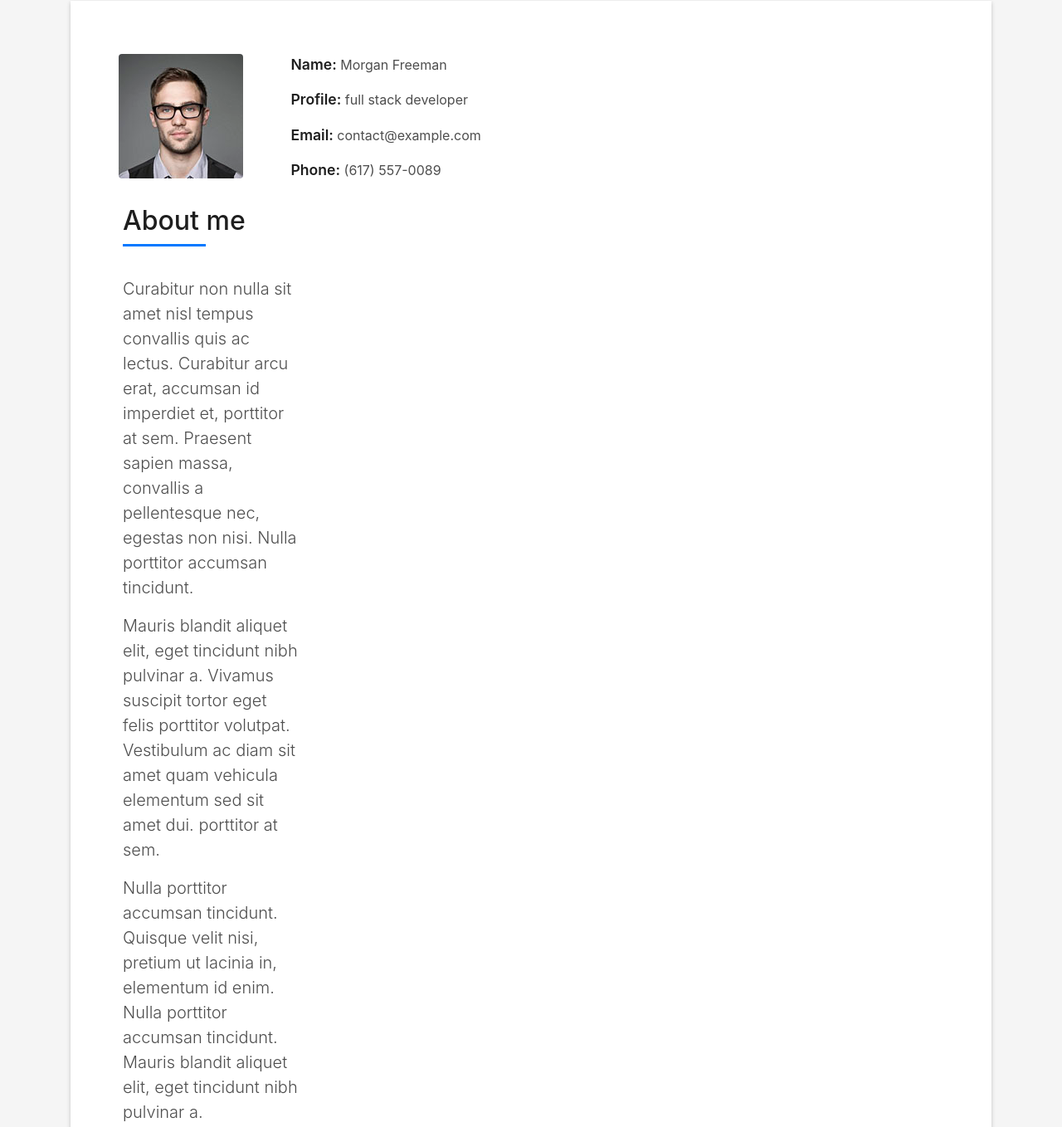
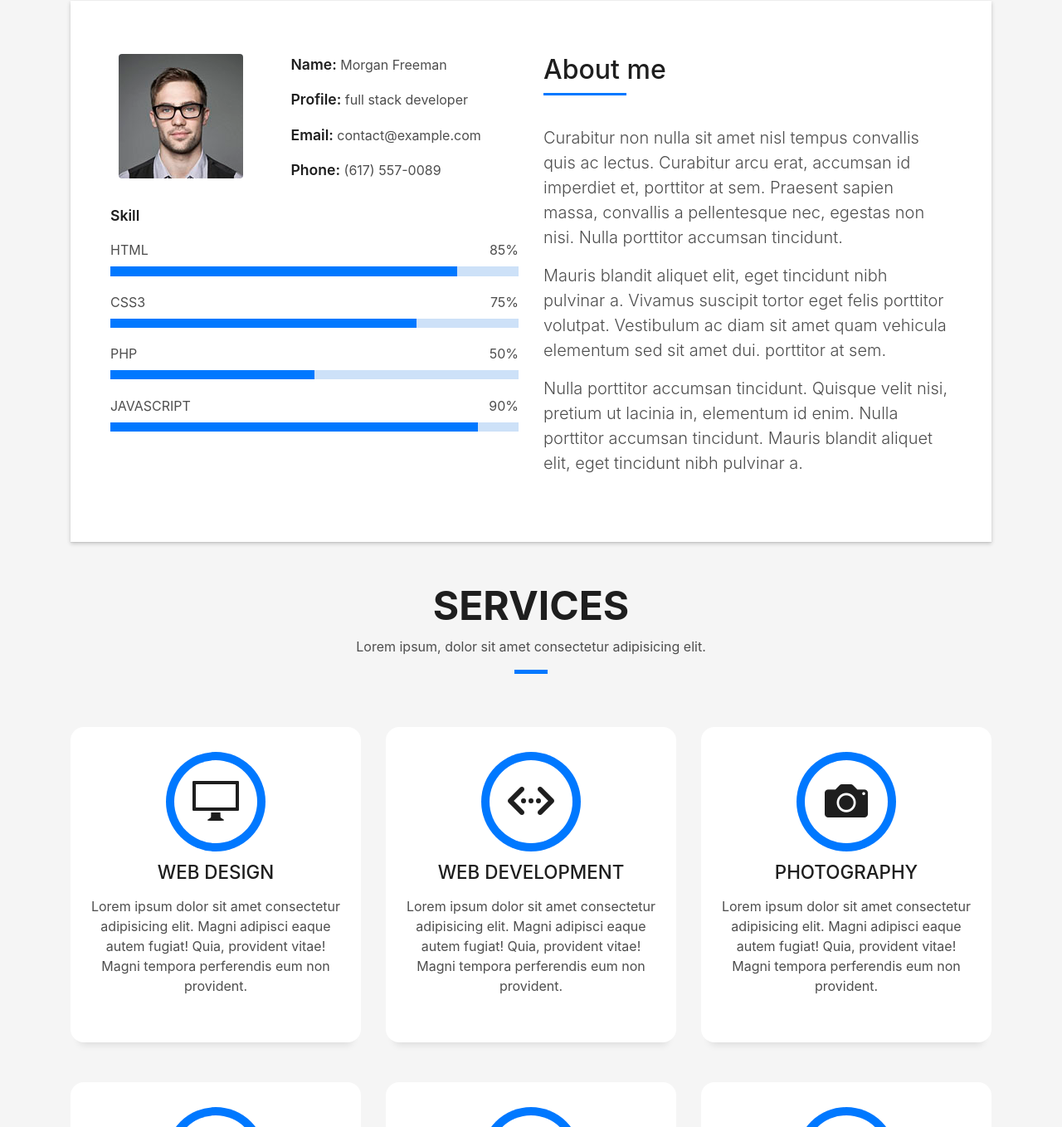
Before and after one commit to Andrade2000-2000/prueba-69, a plain HTML site: page index.html in a window 1280 px wide. Shown: the part 863-2221 px from the top of the page at 83% size. Drawn offline with Linux system fonts and the light colour scheme; files whose address does not match are found by name.

Commit message:
Update index.html

```diff
--- a/index.html
+++ b/index.html
@@ -86,7 +86,7 @@
   </div>
   <!--/ Intro Skew End /-->
 
-  <section id="about" class="about-mf sect-pt4 route">
+ <section id="about" class="about-mf sect-pt4 route">
     <div class="container">
       <div class="row">
         <div class="col-sm-12">
@@ -107,63 +107,29 @@
                       <p><span class="title-s">Phone: </span> <span>(617) 557-0089</span></p>
                     </div>
                   </div>
-              </div>
-              <div class="col-md-6">
-                <div class="about-me pt-4 pt-md-0">
-                  <div class="title-box-2">
-                    <h5 class="title-left">
-                      About me
-                    </h5>
-                  </div>
-                  <p class="lead">
-                    Curabitur non nulla sit amet nisl tempus convallis quis ac lectus. Curabitur arcu erat, accumsan id
-                    imperdiet et, porttitor
-                    at sem. Praesent sapien massa, convallis a pellentesque nec, egestas non nisi. Nulla
-                    porttitor accumsan tincidunt.
-                  </p>
-                  <p class="lead">
-                    Mauris blandit aliquet elit, eget tincidunt nibh pulvinar a. Vivamus suscipit tortor eget felis
-                    porttitor volutpat. Vestibulum
-                    ac diam sit amet quam vehicula elementum sed sit amet dui. porttitor at sem.
-                  </p>
-                  <p class="lead">
-                    Nulla porttitor accumsan tincidunt. Quisque velit nisi, pretium ut lacinia in, elementum id enim.
-                    Nulla porttitor accumsan
-                    tincidunt. Mauris blandit aliquet elit, eget tincidunt nibh pulvinar a.
-                  </p>
-                </div>
-              </div>
-            </div>
-          </div>
-        </div>
-      </div>
-    </div>
-  </section>
-
-  <section id="about" class="about-mf sect-pt4 route">
-    <div class="container">
-      <div class="row">
-        <div class="col-sm-12">
-          <div class="box-shadow-full">
-            <div class="row">
-              <div class="col-md-6">
-                <div class="row">
-                  <div class="col-sm-6 col-md-5">
-                    <div class="about-img">
-                      <img src="img/testimonial-4.jpg" class="img-fluid rounded b-shadow-a" alt="">
-                    </div>
-                  </div>
-                  <div class="col-sm-6 col-md-7">
-                    <div class="about-info">
-                   </div>
-                  </div>
                 </div>
                 <div class="skill-mf">
                   <p class="title-s">Skill</p>
-                  <p><span class="title-s">Name: </span> <span>Morgan Freeman</span></p>
-                      <p><span class="title-s">Profile: </span> <span>full stack developer</span></p>
-                      <p><span class="title-s">Email: </span> <span>contact@example.com</span></p>
-                      <p><span class="title-s">Phone: </span> <span>922438667</span></p>
+                  <span>HTML</span> <span class="pull-right">85%</span>
+                  <div class="progress">
+                    <div class="progress-bar" role="progressbar" style="width: 85%;" aria-valuenow="85" aria-valuemin="0"
+                      aria-valuemax="100"></div>
+                  </div>
+                  <span>CSS3</span> <span class="pull-right">75%</span>
+                  <div class="progress">
+                    <div class="progress-bar" role="progressbar" style="width: 75%" aria-valuenow="75" aria-valuemin="0"
+                      aria-valuemax="100"></div>
+                  </div>
+                  <span>PHP</span> <span class="pull-right">50%</span>
+                  <div class="progress">
+                    <div class="progress-bar" role="progressbar" style="width: 50%" aria-valuenow="50" aria-valuemin="0"
+                      aria-valuemax="100"></div>
+                  </div>
+                  <span>JAVASCRIPT</span> <span class="pull-right">90%</span>
+                  <div class="progress">
+                    <div class="progress-bar" role="progressbar" style="width: 90%" aria-valuenow="90" aria-valuemin="0"
+                      aria-valuemax="100"></div>
+                  </div>
                 </div>
               </div>
               <div class="col-md-6">
```
